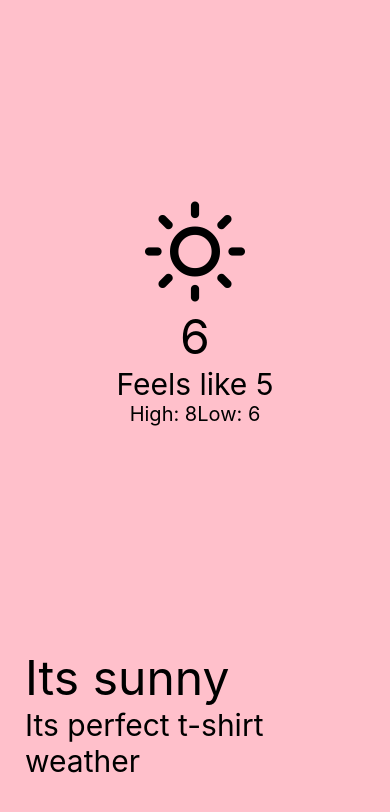
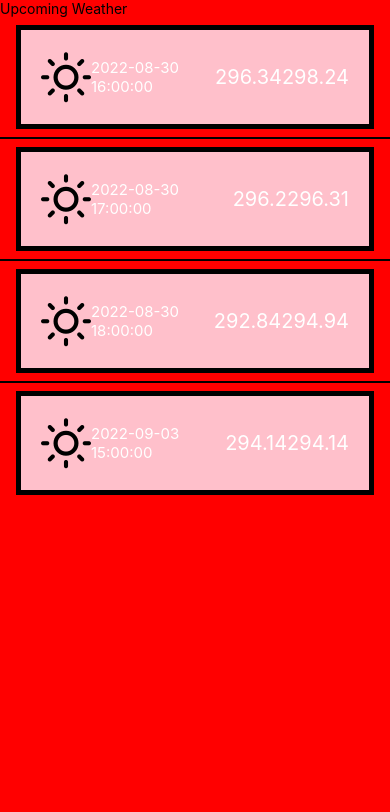
Before and after one commit to AleksiDu/WeatherApp, a React Native app: screen / in a window 390 px wide. Shown: the top 812 px of the page. Built offline with nearby package versions, Linux system fonts and the light colour scheme.

Commit message:
add UpcomingWeather component

```diff
--- a/App.tsx
+++ b/App.tsx
@@ -1,10 +1,11 @@
 import React from 'react';
 import {View, StyleSheet} from 'react-native';
 import CurrentWeather from './src/components/CurrentWeather';
+import UpcomingWeather from './src/components/UpcomingWeather';
 const App = () => {
   return (
     <View style={styles.container}>
-      <CurrentWeather />
+      <UpcomingWeather />
     </View>
   );
 };
--- /dev/null
+++ b/src/components/UpcomingWeather.tsx
@@ -0,0 +1,237 @@
+import React from 'react';
+import {StatusBar, View} from 'react-native';
+import {FlatList, SafeAreaView, StyleSheet, Text} from 'react-native';
+import Feather from 'react-native-vector-icons/Feather';
+
+const DATA = [
+  {
+    dt: 1661875200,
+    main: {
+      temp: 296.34,
+      feels_like: 296.02,
+      temp_min: 296.34,
+      temp_max: 298.24,
+      pressure: 1015,
+      sea_level: 1015,
+      grnd_level: 933,
+      humidity: 50,
+      temp_kf: -1.9,
+    },
+    weather: [
+      {
+        id: 500,
+        main: 'Rain',
+        description: 'light rain',
+        icon: '10d',
+      },
+    ],
+    clouds: {
+      all: 97,
+    },
+    wind: {
+      speed: 1.06,
+      deg: 66,
+      gust: 2.16,
+    },
+    visibility: 10000,
+    pop: 0.32,
+    rain: {
+      '1h': 0.13,
+    },
+    sys: {
+      pod: 'd',
+    },
+    dt_txt: '2022-08-30 16:00:00',
+  },
+  {
+    dt: 1661878800,
+    main: {
+      temp: 296.31,
+      feels_like: 296.07,
+      temp_min: 296.2,
+      temp_max: 296.31,
+      pressure: 1015,
+      sea_level: 1015,
+      grnd_level: 932,
+      humidity: 53,
+      temp_kf: 0.11,
+    },
+    weather: [
+      {
+        id: 500,
+        main: 'Rain',
+        description: 'light rain',
+        icon: '10d',
+      },
+    ],
+    clouds: {
+      all: 95,
+    },
+    wind: {
+      speed: 1.58,
+      deg: 103,
+      gust: 3.52,
+    },
+    visibility: 10000,
+    pop: 0.4,
+    rain: {
+      '1h': 0.24,
+    },
+    sys: {
+      pod: 'd',
+    },
+    dt_txt: '2022-08-30 17:00:00',
+  },
+  {
+    dt: 1661882400,
+    main: {
+      temp: 294.94,
+      feels_like: 294.74,
+      temp_min: 292.84,
+      temp_max: 294.94,
+      pressure: 1015,
+      sea_level: 1015,
+      grnd_level: 931,
+      humidity: 60,
+      temp_kf: 2.1,
+    },
+    weather: [
+      {
+        id: 500,
+        main: 'Rain',
+        description: 'light rain',
+        icon: '10n',
+      },
+    ],
+    clouds: {
+      all: 93,
+    },
+    wind: {
+      speed: 1.97,
+      deg: 157,
+      gust: 3.39,
+    },
+    visibility: 10000,
+    pop: 0.33,
+    rain: {
+      '1h': 0.2,
+    },
+    sys: {
+      pod: 'n',
+    },
+    dt_txt: '2022-08-30 18:00:00',
+  },
+
+  {
+    dt: 1662217200,
+    main: {
+      temp: 294.14,
+      feels_like: 293.99,
+      temp_min: 294.14,
+      temp_max: 294.14,
+      pressure: 1014,
+      sea_level: 1014,
+      grnd_level: 931,
+      humidity: 65,
+      temp_kf: 0,
+    },
+    weather: [
+      {
+        id: 804,
+        main: 'Clouds',
+        description: 'overcast clouds',
+        icon: '04d',
+      },
+    ],
+    clouds: {
+      all: 100,
+    },
+    wind: {
+      speed: 0.91,
+      deg: 104,
+      gust: 1.92,
+    },
+    visibility: 10000,
+    pop: 0.53,
+    sys: {
+      pod: 'd',
+    },
+    dt_txt: '2022-09-03 15:00:00',
+  },
+];
+
+const Empty = () => {
+  return (
+    <View>
+      <Text>Empty</Text>
+    </View>
+  );
+};
+
+const Item = (props: any) => {
+  const {dt_txt, min, max, condition} = props;
+  return (
+    <View style={styles.item}>
+      <Feather name="sun" size={50} color={'black'} />
+      <Text style={styles.date}>{dt_txt}</Text>
+      <Text style={styles.temp}>{min}</Text>
+      <Text style={styles.temp}>{max}</Text>
+    </View>
+  );
+};
+
+const UpcomingWeather = () => {
+  const renderItem = ({item}: any) => {
+    return (
+      <Item
+        condition={item.weather[0].main}
+        dt_txt={item.dt_txt}
+        min={item.main.temp_min}
+        max={item.main.temp_max}
+      />
+    );
+  };
+
+  return (
+    <SafeAreaView style={styles.container}>
+      <Text>Upcoming Weather</Text>
+      <FlatList
+        data={DATA}
+        renderItem={renderItem}
+        keyExtractor={item => item.dt_txt}
+        ItemSeparatorComponent={() => (
+          <View style={{backgroundColor: 'black', height: 2}} />
+        )}
+        ListEmptyComponent={<Empty />}
+      />
+    </SafeAreaView>
+  );
+};
+
+const styles = StyleSheet.create({
+  container: {
+    flex: 1,
+    marginTop: StatusBar.currentHeight ?? 0,
+    backgroundColor: 'red',
+  },
+  item: {
+    padding: 20,
+    marginHorizontal: 16,
+    marginVertical: 8,
+    flexDirection: 'row',
+    justifyContent: 'space-around',
+    alignItems: 'center',
+    borderWidth: 5,
+    backgroundColor: 'pink',
+  },
+  temp: {
+    color: 'white',
+    fontSize: 20,
+  },
+  date: {
+    color: 'white',
+    fontSize: 15,
+  },
+});
+
+export default UpcomingWeather;
```
